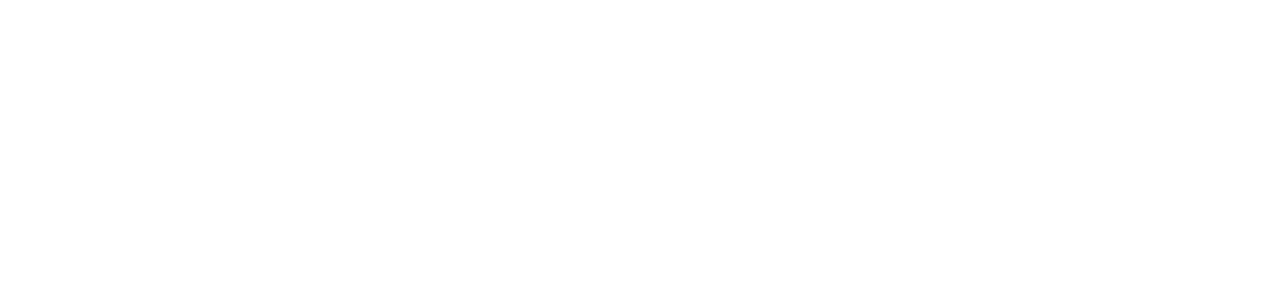
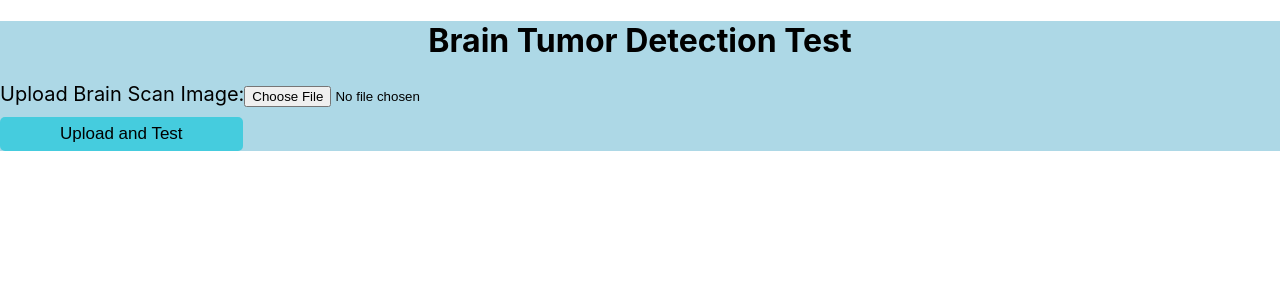
Before and after one commit to Dasarivijayasree/BrainTumorDetection, a React (Create React App) app: page /braintumortest in a window 1280 px wide. Before the commit this address had no page. Shown: the top 300 px of the page. Built offline with nearby package versions, Linux system fonts and the light colour scheme.

Commit message:
create braintumortest api

```diff
--- a/src/App.css
+++ b/src/App.css
@@ -129,3 +129,52 @@
 .mb-40 { margin-bottom: 40px; }
 .mb-45 { margin-bottom: 45px; }
 .mb-50 { margin-bottom: 50px; }
+
+
+.text-mid {
+    text-align: center;
+}
+
+
+/*
+Brain Tumor Test component */
+
+
+.modal {
+    display: block;
+    position: fixed;
+    z-index: 1;
+    left: 0;
+    top: 0;
+    width: 100%;
+    height: 100%;
+    background-color: rgba(0,0,0,0.4);
+  }
+
+  .modal-content {
+    background-color: #fff;
+    margin: 15% auto;
+    padding: 20px;
+    border: 1px solid #888;
+    width: 50%;
+    text-align: center;
+  }
+
+  .close {
+    color: #aaa;
+    float: right;
+    font-size: 28px;
+    font-weight: bold;
+  }
+
+  .close:hover,
+  .close:focus {
+    color: black;
+    text-decoration: none;
+    cursor: pointer;
+  }
+
+  .upload-label {
+    font-size: 20px;
+    margin-bottom: 10px;
+  }
--- a/src/App.js
+++ b/src/App.js
@@ -2,7 +2,9 @@
 import { BrowserRouter as Router, Route, Routes } from "react-router-dom";
 import Register from "./Components/Register";
 import Homepage from "./Components/Homepage";
-import Login from "./Components/Login1";
+import Login from "./Components/Login";
+import Dashboard from "./Components/Dashboard";
+import BrainTumorTest from "./Components/BrainTumorTest";
 
 function App() {
   return (
@@ -12,6 +14,8 @@
           <Route path="/" element={<Homepage />} />
           <Route path="/register" element={<Register />} />
           <Route path="/login" element={<Login />} />
+          <Route path = "/dashboard" element={<Dashboard/>}/>
+          <Route path="/braintumortest" element={<BrainTumorTest/>}/>
         </Routes>
       </div>
     </Router>
--- /dev/null
+++ b/src/Components/BrainTumorTest.js
@@ -0,0 +1,76 @@
+import React, {useState} from 'react'
+
+const BrainTumorTest = () => {
+    const [file, setFile] = useState(null);
+  const [prediction, setPrediction] = useState(null);
+  const [showModal, setShowModal] = useState(false);
+
+  const handleFileChange = (e) => {
+    setFile(e.target.files[0]);
+  };
+
+  const handleSubmit = async (e) => {
+    e.preventDefault();
+    const formData = new FormData();
+    formData.append('file', file);
+
+    try {
+      const res = await fetch('', formData, {
+        headers: {
+          'Content-Type': 'multipart/form-data',
+        },
+      });
+      setPrediction(res.data);
+      setShowModal(true); // Show the modal after prediction
+    } catch (error) {
+      console.error(error);
+    }
+  };
+
+  const closeModal = () => {
+    setShowModal(false);
+  };
+
+  return (
+    <div>
+      <h1 className='text-mid'>Brain Tumor Detection Test</h1>
+      <form onSubmit={handleSubmit}>
+        <div className="mb-10">
+          <label className="upload-label">Upload Brain Scan Image:</label>
+          <input
+            type="file"
+            id="imageUpload"
+            name="imageUpload"
+            onChange={handleFileChange}
+            required
+          />
+        </div>
+        <button type="submit" className="subBtn">Upload and Test</button>
+      </form>
+
+      {/* Modal */}
+      {showModal && (
+        <div className="modal">
+          <div className="modal-content">
+            <span className="close" onClick={closeModal}>&times;</span>
+            <h2>Prediction Result</h2>
+            {prediction ? (
+              <>
+                <p>Prediction: {prediction.prediction}</p>
+                {prediction.prediction === 'Tumor' && (
+                  <p>Risk Level: {prediction.risk}</p>
+                )}
+              </>
+            ) : (
+              <p>Loading...</p>
+            )}
+          </div>
+        </div>
+      )}
+
+
+    </div>
+  )
+}
+
+export default BrainTumorTest
--- /dev/null
+++ b/src/Components/Dashboard.js
@@ -0,0 +1,16 @@
+import React from 'react'
+import { useNavigate } from 'react-router-dom';
+const Dashboard = () => {
+  const navigate = useNavigate();
+  const handleClick = () =>{
+    navigate("/braintumortest");
+  }
+  return (
+    <div>
+      Test Brain Tumor Detection here.
+      <button onClick={handleClick}>Brain Tumor Test</button>
+    </div>
+  )
+}
+
+export default Dashboard
--- a/src/Components/Homepage.js
+++ b/src/Components/Homepage.js
@@ -5,16 +5,13 @@
 //home page
 const Homepage = () => {
   const navigate = useNavigate();
-  const [page, setPage] = useState("");
 
   const handleRegisterClick = () => {
-    navigate('/register', { state: { page: 'register' } });
-    setPage("register");
+    navigate('/register');
   };
 
   const handleLoginClick = () => {
-    navigate('/login', { state: { page: 'login' } });
-    setPage("login");
+    navigate('/login');
   };
   return (
     <div className='homepage'>
--- a/src/Components/Login1.js
+++ b/src/Components/Login1.js
@@ -1,6 +1,7 @@
 import React, { useState } from 'react';
-
+import { useNavigate } from 'react-router-dom';
 const Login1 = () => {
+  const navigate = useNavigate();
   const [status, setStatus] = useState();
   const [message, setMessage] = useState("");
   const [formData, setFormData] = useState({
@@ -16,22 +17,23 @@
   };
   const handleSubmit=async(e)=>{
     e.preventDefault();
-    const response = await fetch('http://localhost:8080/user/login', {
+    const responseData = await fetch('http://localhost:8080/user/login', {
       method: 'POST',
       headers: {
         'Content-Type': 'application/json',
       },
       body: JSON.stringify(formData),
     });
-    console.log(response);
+    const response = await responseData.json();
     setStatus(response.status)
     setMessage(response.message)
-    console.log("status of the api", status);
-    console.log(message);
+    if(status == 100){
+      navigate('/dashboard')
+    }
   }
   return (
     <div>
-        <h1>Login</h1>
+        <h1 className='text-mid'>Login</h1>
 
         <form onSubmit={handleSubmit}>
           <div className="mb-10">
@@ -58,6 +60,10 @@
           </div>
           <button type="submit">Login</button>
         </form>
+
+        {status == 404 ? <div>Not found</div>:
+           <div></div>}
+
       </div>
     )
   }
--- a/src/Components/Register1.js
+++ b/src/Components/Register1.js
@@ -1,8 +1,12 @@
 import React from 'react'
 import "../App.css"
 import { useState } from 'react';
+import { useNavigate } from 'react-router-dom';
 
 const Register1 = () => {
+  const navigate = useNavigate();
+  const [status, setStatus] = useState();
+  const [message, setMessage] = useState("");
   const [formData, setFormData] = useState({
     firstName: '',
     lastName: '',
@@ -26,10 +30,16 @@
       },
       body: JSON.stringify(formData),
     });
+    const result = await  response.json();
+    setStatus(result.status);
+    setMessage(result.message);
+    if(status == 100){
+      navigate('/login');
+    }
   }
   return (
     <div>
-      <h1>Register</h1>
+      <h1 className='text-mid'>Register</h1>
       <form onSubmit={handleSubmit}>
         <div className="mb-10">
           <label className="first" htmlFor="firstName">First Name:</label>
```
